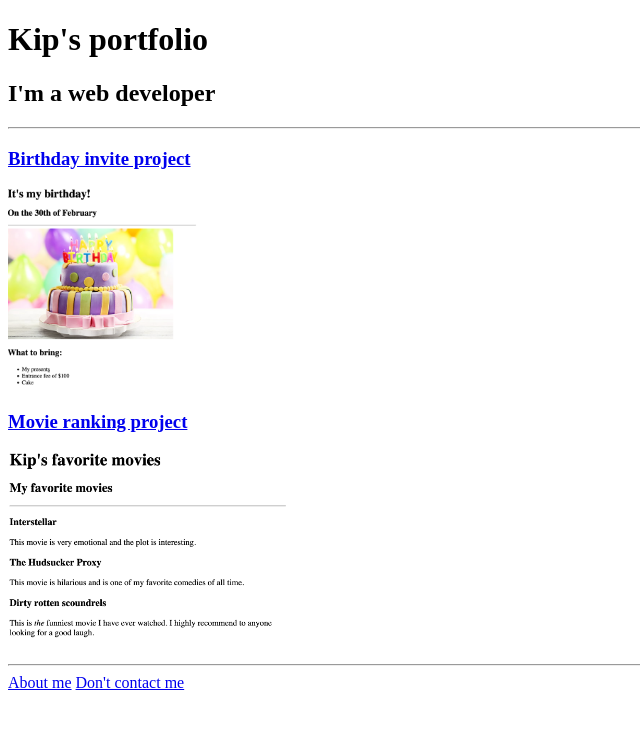
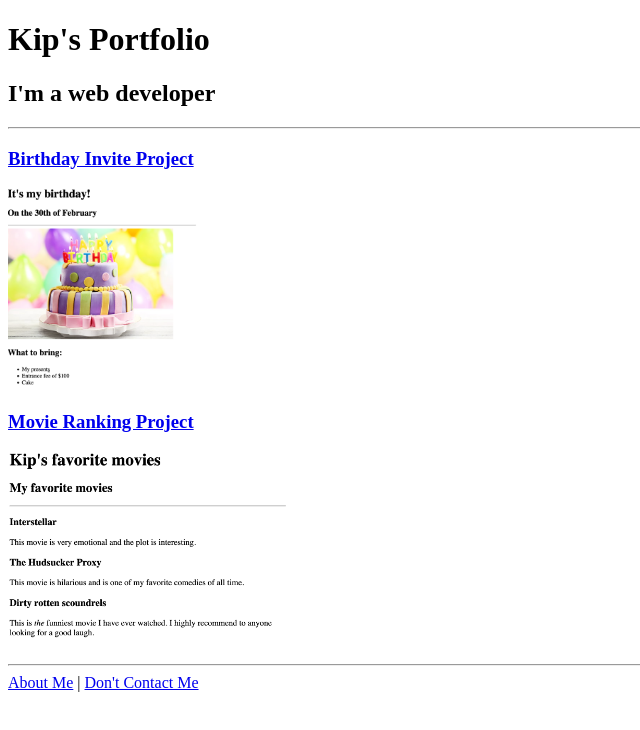
Before and after one commit to Ganymede-Blue/html-portfolio, a plain HTML site: page index.html in a window 1280 px wide. Shown: the whole page, without its empty margins (0-640 px from the left). Drawn offline with Linux system fonts and the light colour scheme.

Commit message:
Update index.html

```diff
--- a/index.html
+++ b/index.html
@@ -1,27 +1,31 @@
 <!DOCTYPE html>
 <html lang="en">
 <head>
-    <meta charset="UTF-8">
-    <meta name="viewport" content="width=device-width, initial-scale=1.0">
-    <title>Document</title>
+  <meta charset="UTF-8">
+  <meta name="viewport" content="width=device-width, initial-scale=1.0">
+  <title>Kip's Portfolio</title>
 </head>
+
 <body>
-    <h1>Kip's portfolio</h1>
-    <h2>I'm a web developer</h2>
+  <h1>Kip's Portfolio</h1>
+  <h2>I'm a web developer</h2>
+  <hr>
 
-    <hr>
+  <section>
+    <h3><a href="public/Birthday invite.html">Birthday Invite Project</a></h3>
+    <img src="assets/images/Birthday screenshot.png" alt="Preview of Birthday Invite Project" height="200">
+  </section>
 
-    <p><a href="/4.3 HTML Porfolio Project/public/Birthday invite.html"><h3>Birthday invite project</h3></a></p>
-        <img src ="assets/images/Birthday screenshot.png" height="200">
+  <section>
+    <h3><a href="public/Movie ranking.html">Movie Ranking Project</a></h3>
+    <img src="assets/images/Movie project screenshot.png" alt="Preview of Movie Ranking Project" height="200">
+  </section>
 
-    <p><a href="public/Movie ranking.html"><h3>Movie ranking project</h3></a></p>
-        <img src="assets/images/Movie project screenshot.png" height="200">
+  <hr>
 
-<hr />
-
-<a href="/4.3 HTML Porfolio Project/public/about.html">About me</a>
-<a href="/4.3 HTML Porfolio Project/public/contact.html">Don't contact me</a>
-
+  <nav>
+    <a href="public/about.html">About Me</a> |
+    <a href="public/contact.html">Don't Contact Me</a>
+  </nav>
 </body>
-
 </html>
```
